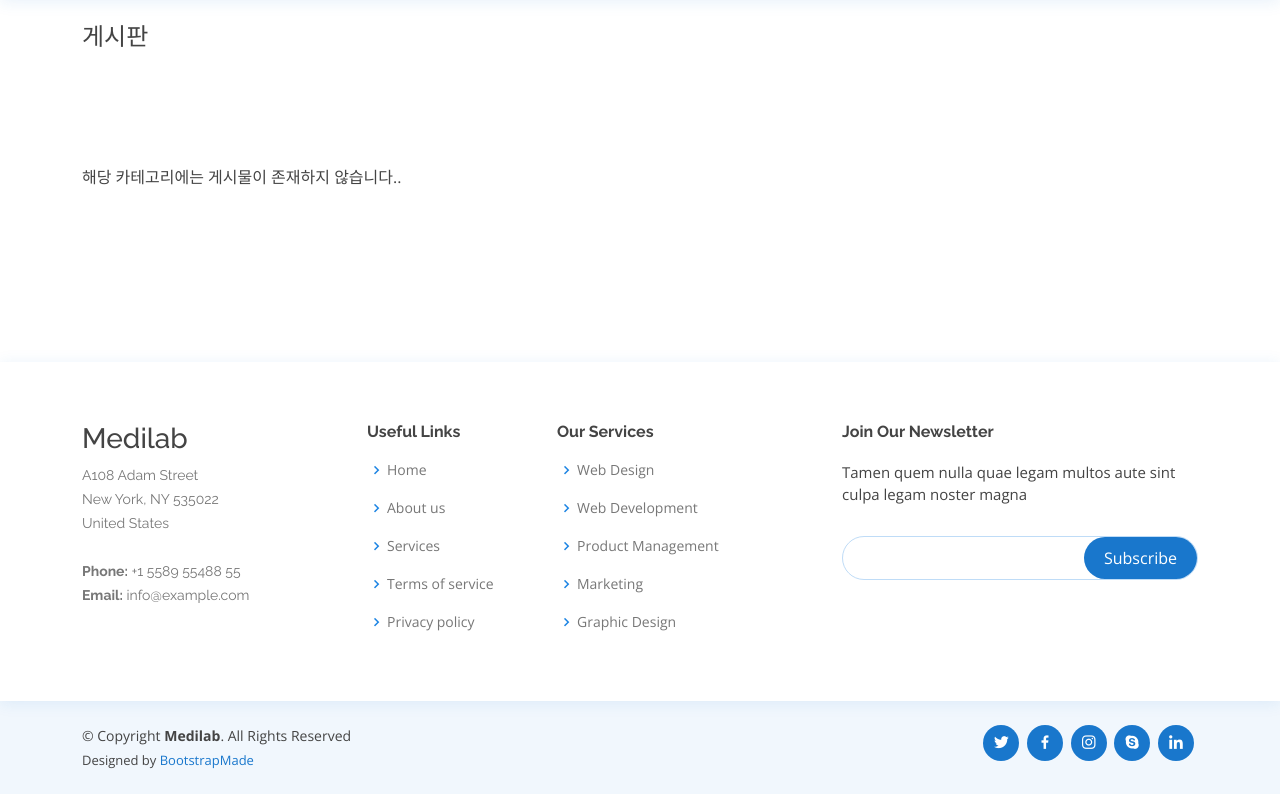
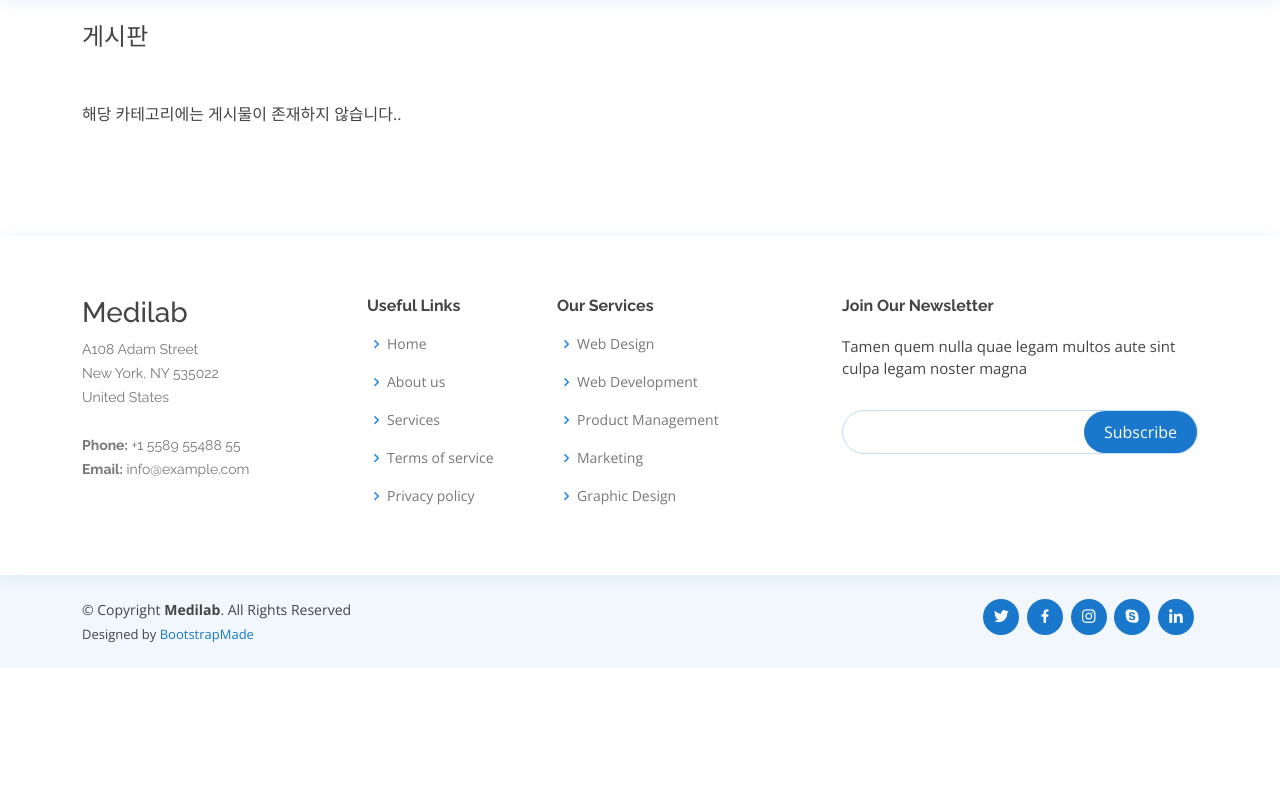
Before and after one commit to breath03/SnakeProject, a Spring Boot app: page /messageBoard?groupCommunity=1&pageGroup=1&category=1 in a window 1280 px wide. Shown: the part 127-921 px from the top of the page. After the commit the page ends 795 px from the top, so only its background shows below. Run offline with Spring Boot 4, Linux system fonts and the light colour scheme; data that the repository does not hold is empty; some libraries are stand-ins or nearby versions.

Commit message:
2024-05-30 B 페이지 완성

```diff
--- a/src/main/resources/templates/content/messageBoard.html
+++ b/src/main/resources/templates/content/messageBoard.html
@@ -60,7 +60,7 @@
                         </th:block>
                     </th:block>
                     <th:block th:if="${#lists.isEmpty(ViewCommunity)}">
-                        <div class="content">
+                        <div>
                             해당 카테고리에는 게시물이 존재하지 않습니다..
                         </div>
                     </th:block>
```
